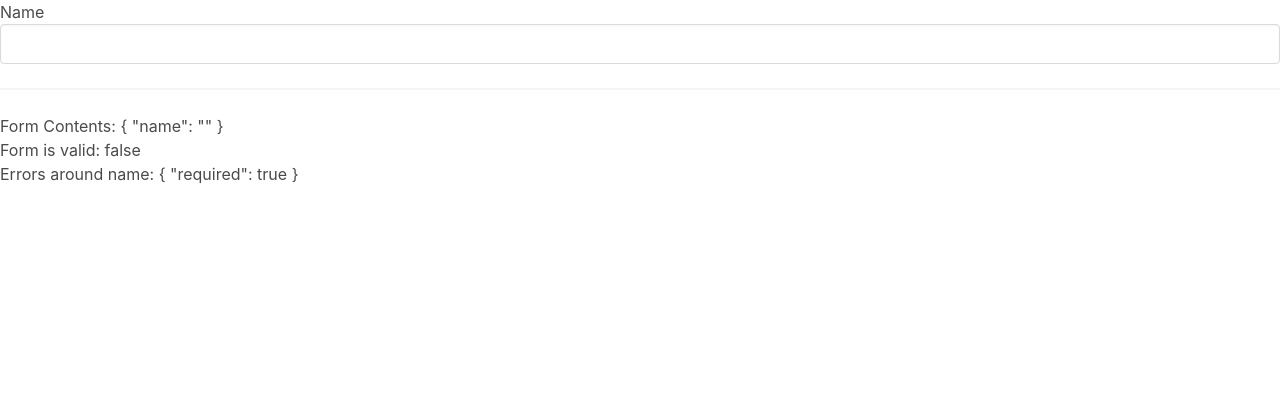
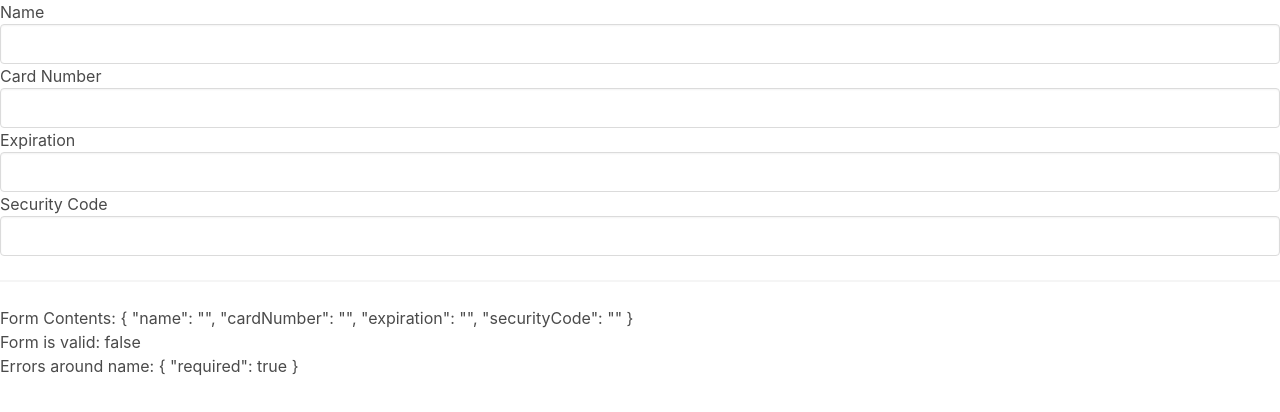
Before and after one commit to Aman07a/creditcard, an Angular app: page / in a window 1280 px wide. Shown: the top 412 px of the page. Built offline with nearby package versions, Linux system fonts and the light colour scheme.

Commit message:
Adding Additional Inputs

```diff
--- a/src/app/card-form/card-form.component.html
+++ b/src/app/card-form/card-form.component.html
@@ -1,5 +1,17 @@
 <form [formGroup]="cardForm">
   <app-input label="Name" [control]="getControl('name')"></app-input>
+  <app-input
+    label="Card Number"
+    [control]="getControl('cardNumber')"
+  ></app-input>
+  <app-input
+    label="Expiration"
+    [control]="getControl('expiration')"
+  ></app-input>
+  <app-input
+    label="Security Code"
+    [control]="getControl('securityCode')"
+  ></app-input>
 </form>
 <hr />
 <div>Form Contents: {{ cardForm.value | json }}</div>
--- a/src/app/card-form/card-form.component.ts
+++ b/src/app/card-form/card-form.component.ts
@@ -9,6 +9,9 @@ import { FormGroup, FormControl, Validators } from '@angular/forms';
 export class CardFormComponent implements OnInit {
   cardForm = new FormGroup({
     name: new FormControl('', [Validators.required, Validators.minLength(3)]),
+    cardNumber: new FormControl(''),
+    expiration: new FormControl(''),
+    securityCode: new FormControl(''),
   });
 
   constructor() {
```
